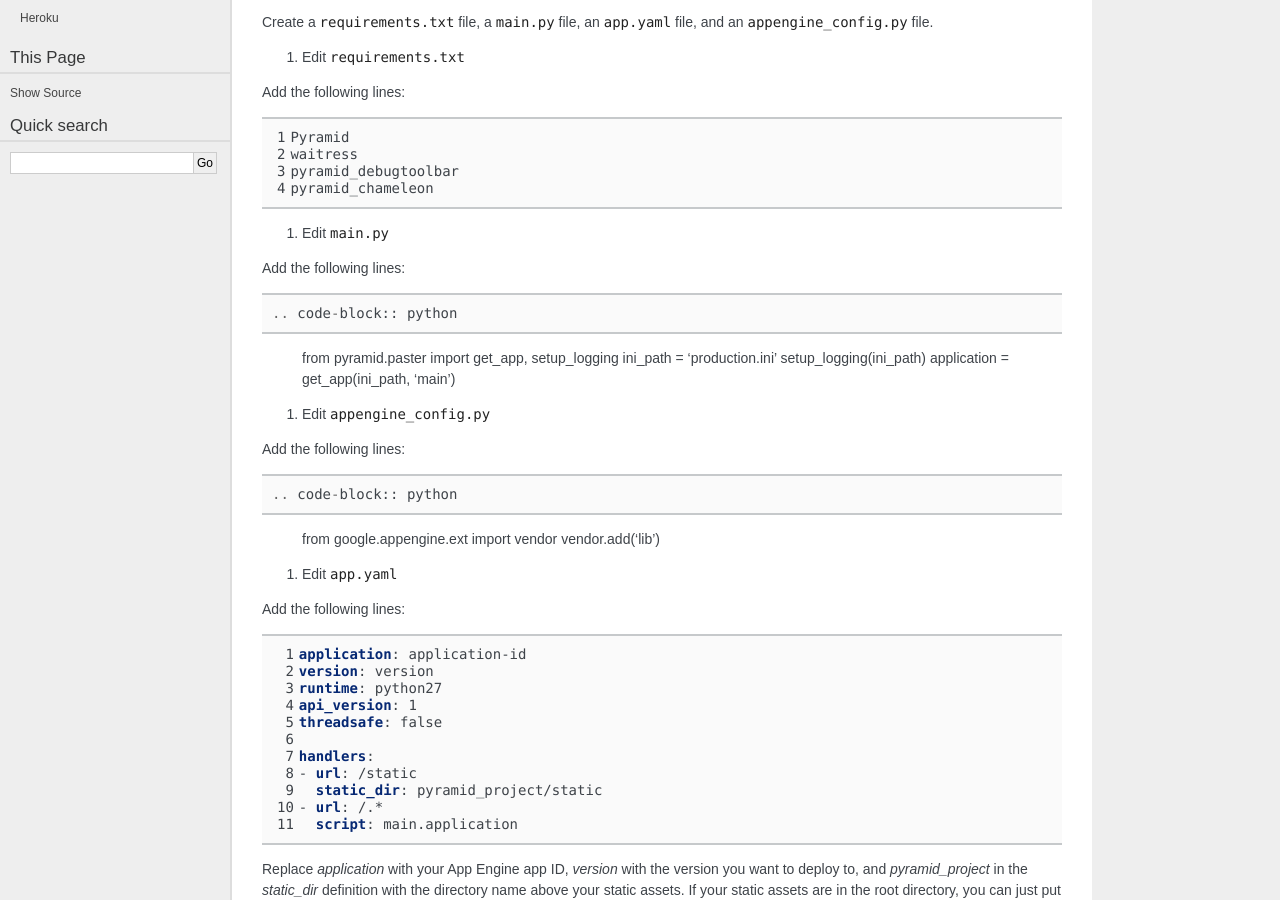
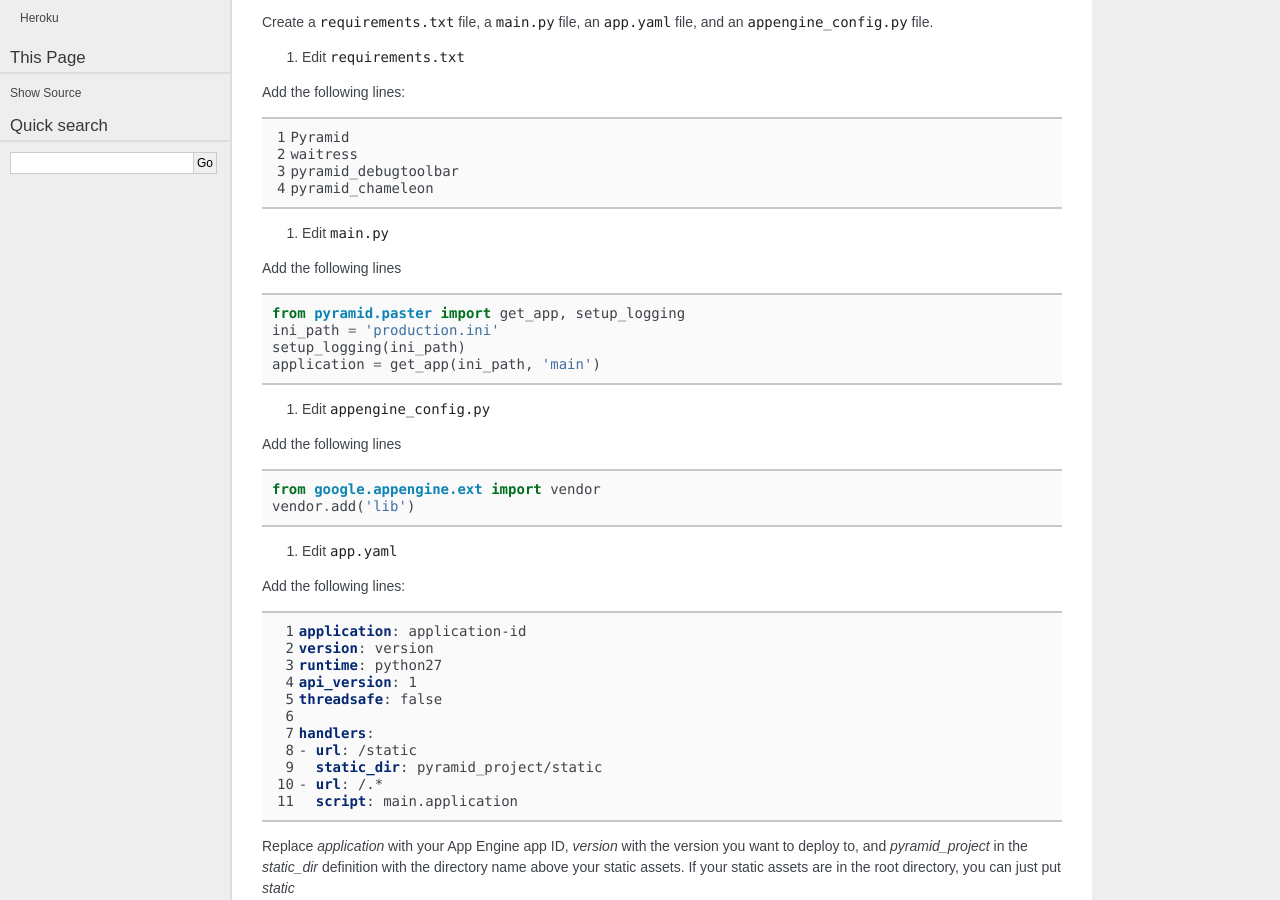
Before and after one commit to Pylons/pyramid_cookbook, a Sphinx documentation site: the page built from docs/deployment/gae.rst, in a window 1280 px wide and 900 px high, scrolled down 362 px. Built offline with Sphinx 7.4.7, drawn with Linux system fonts in a browser that asks for light colours; some web fonts are replaced.

```diff
--- a/docs/deployment/gae.rst
+++ b/docs/deployment/gae.rst
@@ -31,9 +31,10 @@ Add the following lines:
 
 #. Edit ``main.py``
 
-Add the following lines::
+Add the following lines
 
 .. code-block:: python
+
     from pyramid.paster import get_app, setup_logging
     ini_path = 'production.ini'
     setup_logging(ini_path)
@@ -41,7 +42,7 @@ Add the following lines::
 
 #. Edit ``appengine_config.py``
 
-Add the following lines::
+Add the following lines
 
 .. code-block:: python
 
```
